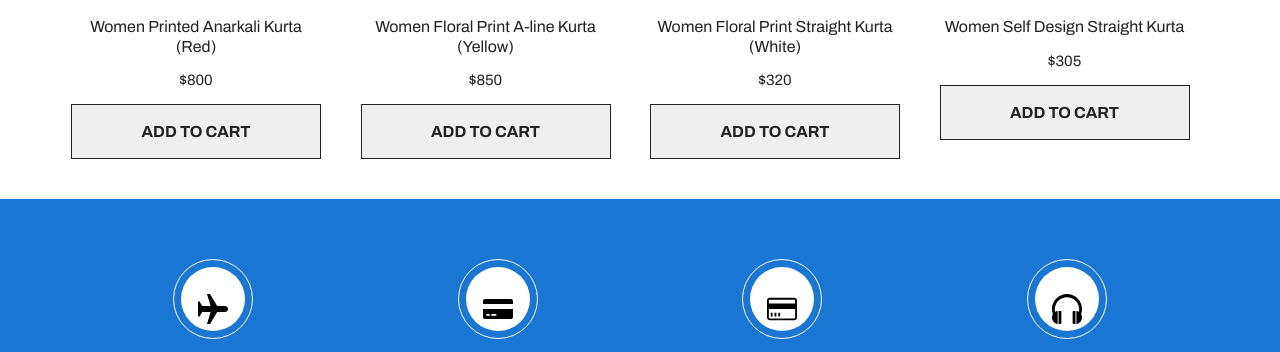
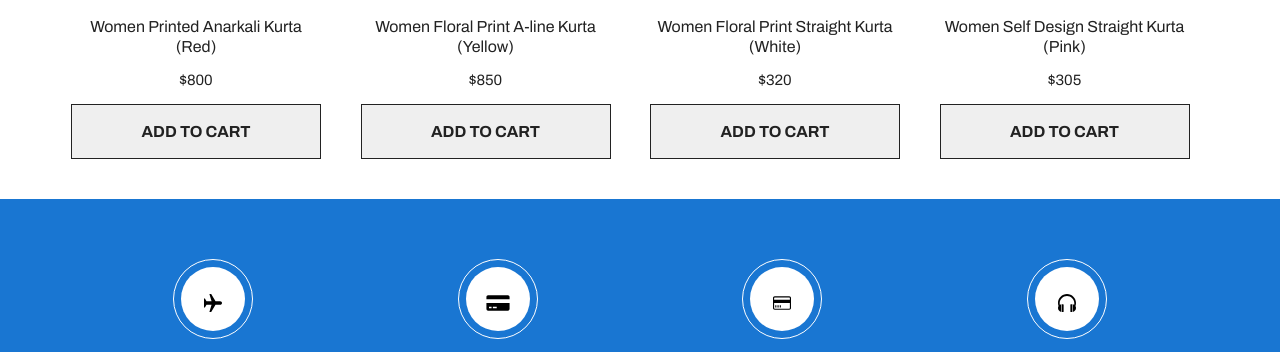
Before and after one commit to Sakib12345/pranixa-ecommerce, a plain HTML site: page index.html in a window 1280 px wide. Shown: the part 3115-3467 px from the top of the page. Drawn offline with nearby package versions, Linux system fonts and the light colour scheme.

Commit message:
design changed

```diff
--- a/data/products.json
+++ b/data/products.json
@@ -83,7 +83,7 @@
         },
         {
             "id": 15,
-            "title": "Women Self Design Straight Kurta  ",
+            "title": "Women Self Design Straight Kurta  (Pink)",
             "image": "./images/products/headphone/headphone8.jpeg",
             "price": 305,
             "category": "Trending Products"
--- a/index.html
+++ b/index.html
@@ -739,7 +739,7 @@
         <div class="facility__contianer" data-aos="fade-up" data-aos-duration="1200">
           <div class="facility__box">
             <div class="facility-img__container">
-              <svg>
+              <svg style="padding-bottom: 12px">
                 <use xlink:href="./images/sprite.svg#icon-airplane"></use>
               </svg>
             </div>
@@ -748,7 +748,7 @@
 
           <div class="facility__box">
             <div class="facility-img__container">
-              <svg>
+              <svg style="padding-bottom: 12px">
                 <use xlink:href="./images/sprite.svg#icon-credit-card-alt"></use>
               </svg>
             </div>
@@ -757,7 +757,7 @@
 
           <div class="facility__box">
             <div class="facility-img__container">
-              <svg>
+              <svg style="padding-bottom: 12px">
                 <use xlink:href="./images/sprite.svg#icon-credit-card"></use>
               </svg>
             </div>
@@ -766,7 +766,7 @@
 
           <div class="facility__box">
             <div class="facility-img__container">
-              <svg>
+              <svg style="padding-bottom: 12px">
                 <use xlink:href="./images/sprite.svg#icon-headphones"></use>
               </svg>
             </div>
```
